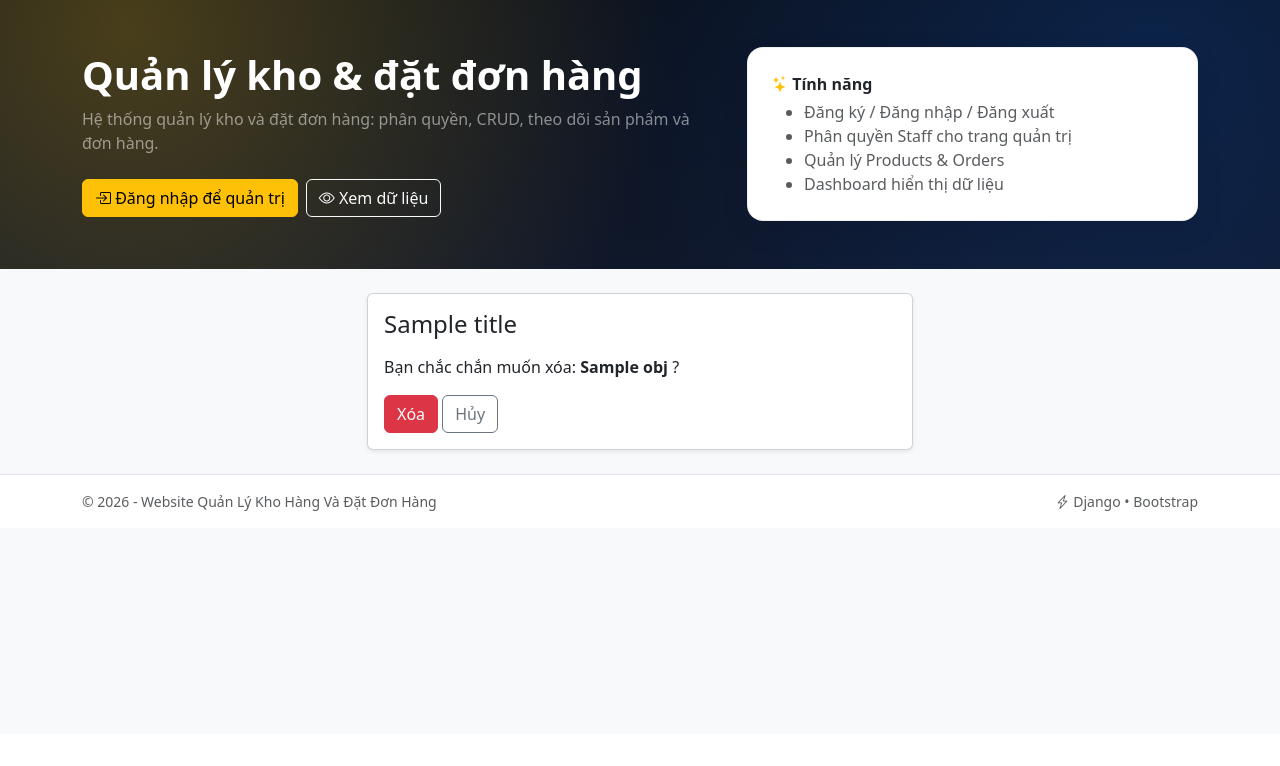
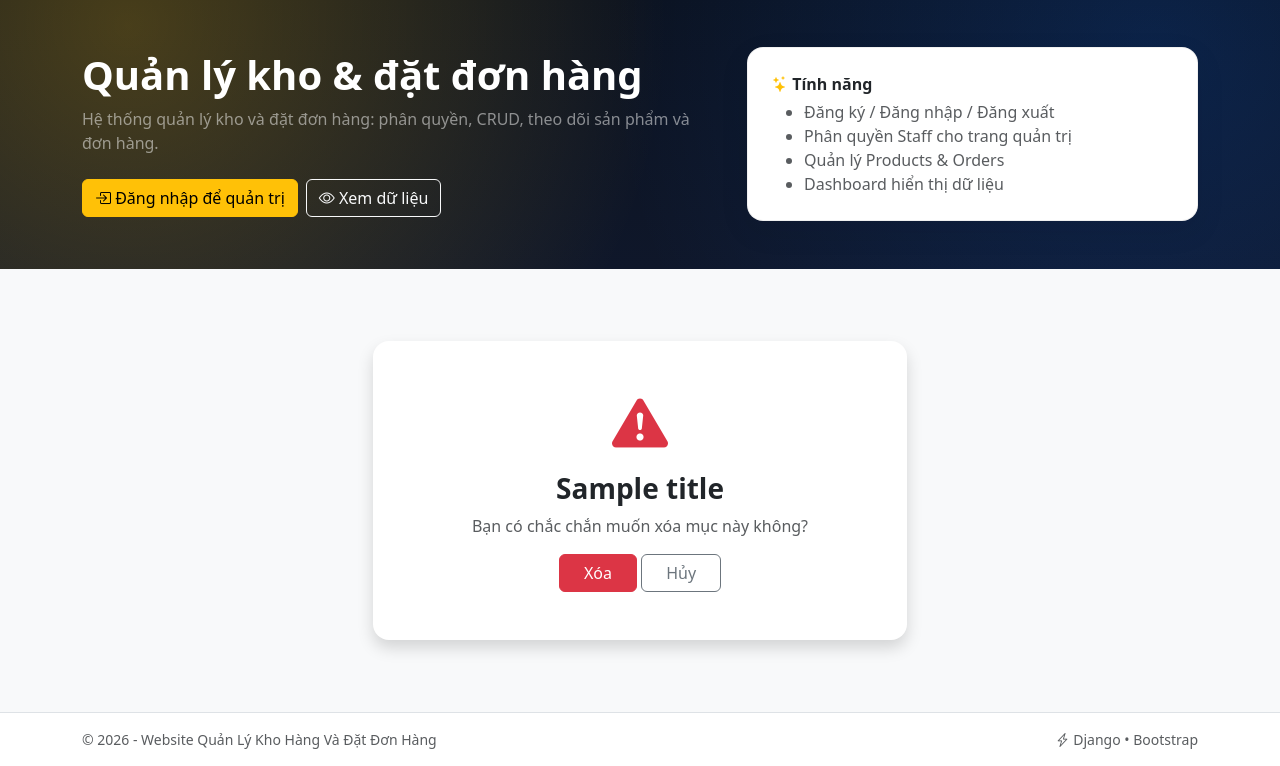
Before and after one commit to dtc235200292-star/warehouse_full, a Django app: template templates/inventory/confirm_delete.html in a window 1280 px wide. Shown: the part 66-832 px from the top of the page. Before the commit the page ends 577 px from the top, so only its background shows below. Run offline with Django 4.2, Linux system fonts and the light colour scheme; the template is opened without the code that fills it: most values are stand-ins (such as "Sample title", 1, 10 or a date in 2020).

Commit message:
Update confirm_delete.html

```diff
--- a/templates/inventory/confirm_delete.html
+++ b/templates/inventory/confirm_delete.html
@@ -1,19 +1,38 @@
 {% extends "base.html" %}
 {% block content %}
-<div class="row justify-content-center">
-    <div class="col-lg-6">
-        <div class="card shadow-sm">
-            <div class="card-body">
-                <h4 class="mb-3">{{ title }}</h4>
-                <p>Bạn chắc chắn muốn xóa: <b>{{ obj }}</b> ?</p>
 
-                <form method="post">
-                    {% csrf_token %}
-                    <button class="btn btn-danger" type="submit">Xóa</button>
-                    <a class="btn btn-outline-secondary" href="{% url 'dashboard' %}">Hủy</a>
-                </form>
+<div class="container py-5">
+    <div class="row justify-content-center">
+        <div class="col-lg-6">
+
+            <div class="card shadow border-0 rounded-4">
+                <div class="card-body p-5 text-center">
+
+                    <i class="bi bi-exclamation-triangle-fill text-danger display-4"></i>
+
+                    <h3 class="fw-bold mt-3">{{ title }}</h3>
+
+                    <p class="text-muted">
+                        Bạn có chắc chắn muốn xóa mục này không?
+                    </p>
+
+                    <form method="post">
+                        {% csrf_token %}
+
+                        <button class="btn btn-danger px-4" type="submit">
+                            Xóa
+                        </button>
+
+                        <a href="{% url 'product_list' %}" class="btn btn-outline-secondary px-4">
+                            Hủy
+                        </a>
+                    </form>
+
+                </div>
             </div>
+
         </div>
     </div>
 </div>
+
 {% endblock %}
```
